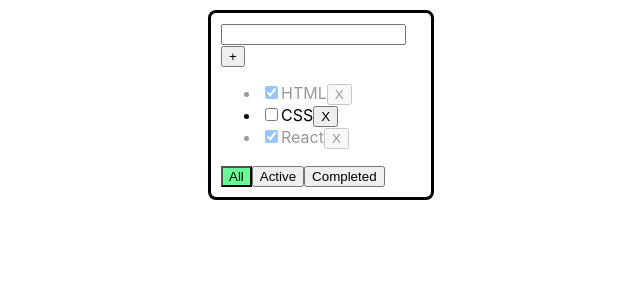
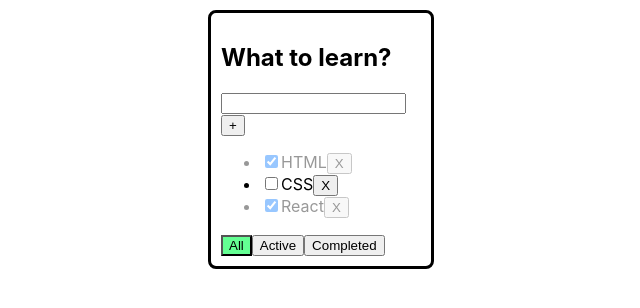
Before and after one commit to pdxserg/todolist_1_3, a React (Create React App) app: page / in a window 1280 px wide. Shown: the top 308 px of the page, without its empty margins (319-959 px from the left). Built offline with nearby package versions, Linux system fonts and the light colour scheme.

Commit message:
Add array todolist

```diff
--- a/src/App.tsx
+++ b/src/App.tsx
@@ -2,7 +2,6 @@ import React, {useState} from 'react';
 import './App.css';
 import {Todolist} from "./Todolist";
 import {v1} from "uuid";
-
 
 
 export type TaskType = {
@@ -13,39 +12,55 @@ export type TaskType = {
 // type TasksType = {
 // 	tasks: Array<TaskType>
 // }
-export type FilterType= "All"|"Active"|"Completed"
+type TodolistType = {
+	id: string
+	title: string
+	filter: FilterType
+}
+export type FilterType = "All" | "Active" | "Completed"
+
 function App() {
 
-	const [tasks, setTasks]= useState([
+
+
+		const [todolists, setTodolists] = useState<TodolistType[]>([
+			{id: v1(), title: 'What to learn?', filter: 'All'},
+			{id: v1(), title: 'What to buy', filter: 'All'},
+		])
+
+		const [tasks, setTasks] = useState([
 			{id: v1(), title: "HTML", isDone: true},
 			{id: v1(), title: "CSS", isDone: false},
 			{id: v1(), title: "React", isDone: true}
 		])
-	const [filter, setFilter]=useState<FilterType>("All")
-	const removeTask =(id:string)=>{
-		setTasks(tasks.filter((t)=> t.id !== id))
+		const [filter, setFilter] = useState<FilterType>("All")
+		const removeTask = (id: string) => {
+			setTasks(tasks.filter((t) => t.id !== id))
 		}
- const addTask=(title:string)=>{
-		const newTask= {id:v1(), title: title, isDone: false}
-	 setTasks([newTask,...tasks])
+		const addTask = (title: string) => {
+			const newTask = {id: v1(), title: title, isDone: false}
+			setTasks([newTask, ...tasks])
 		}
-const filtered =(filter: FilterType)=>{
+		const filtered = (filter: FilterType) => {
 			setFilter(filter)
 		}
-const changeStatus=(id:string, isDone:boolean)=>{
-		setTasks(tasks.map(t=> t.id === id?{...t, isDone} :t))
+		const changeStatus = (id: string, isDone: boolean) => {
+			setTasks(tasks.map(t => t.id === id ? {...t, isDone} : t))
 
 		}
 		let filteredTasks = tasks
-	if (filter === "Active"){
-		filteredTasks=tasks.filter((t)=>t.isDone === false )
-	}if (filter === "Completed"){
-		filteredTasks=tasks.filter((t)=>t.isDone === true )
+		if (filter === "Active") {
+			filteredTasks = tasks.filter((t) => t.isDone === false)
+		}
+		if (filter === "Completed") {
+			filteredTasks = tasks.filter((t) => t.isDone === true)
 		}
 
 		return (
 			<div className="App">
-			<Todolist tasks={filteredTasks}
+				<Todolist
+					title={todolists[0].title}
+					tasks={filteredTasks}
 					removeTask={removeTask}
 					filtered={filtered}
 					addTask={addTask}
--- a/src/Todolist.tsx
+++ b/src/Todolist.tsx
@@ -8,9 +8,10 @@ type TodolistPropsType = {
 	addTask: (title: string) => void
 	changeStatus: (id: string, isDone: boolean) => void
 	filter: FilterType
+	title: string
 }
 
-export const Todolist = ({tasks, addTask, removeTask, changeStatus, filtered, filter}: TodolistPropsType) => {
+export const Todolist = ({tasks, addTask, removeTask, changeStatus, filtered, filter, title}: TodolistPropsType) => {
 	const [value, setValue] = useState("")
 	const [error, setError] = useState<null | string>(null)
 	const onchangeHandler = (e: ChangeEvent<HTMLInputElement>) => {
@@ -35,6 +36,7 @@ export const Todolist = ({tasks, addTask, removeTask, changeStatus, filtered, fi
 	}
 	return (
 		<div className="todolistcontayner">
+			<h2>{title}</h2>
 			<div>
 				<input className={error ? 'error' : ''}
 				       type="text"
```
Lines whose indentation alone changed are shown as unchanged.
